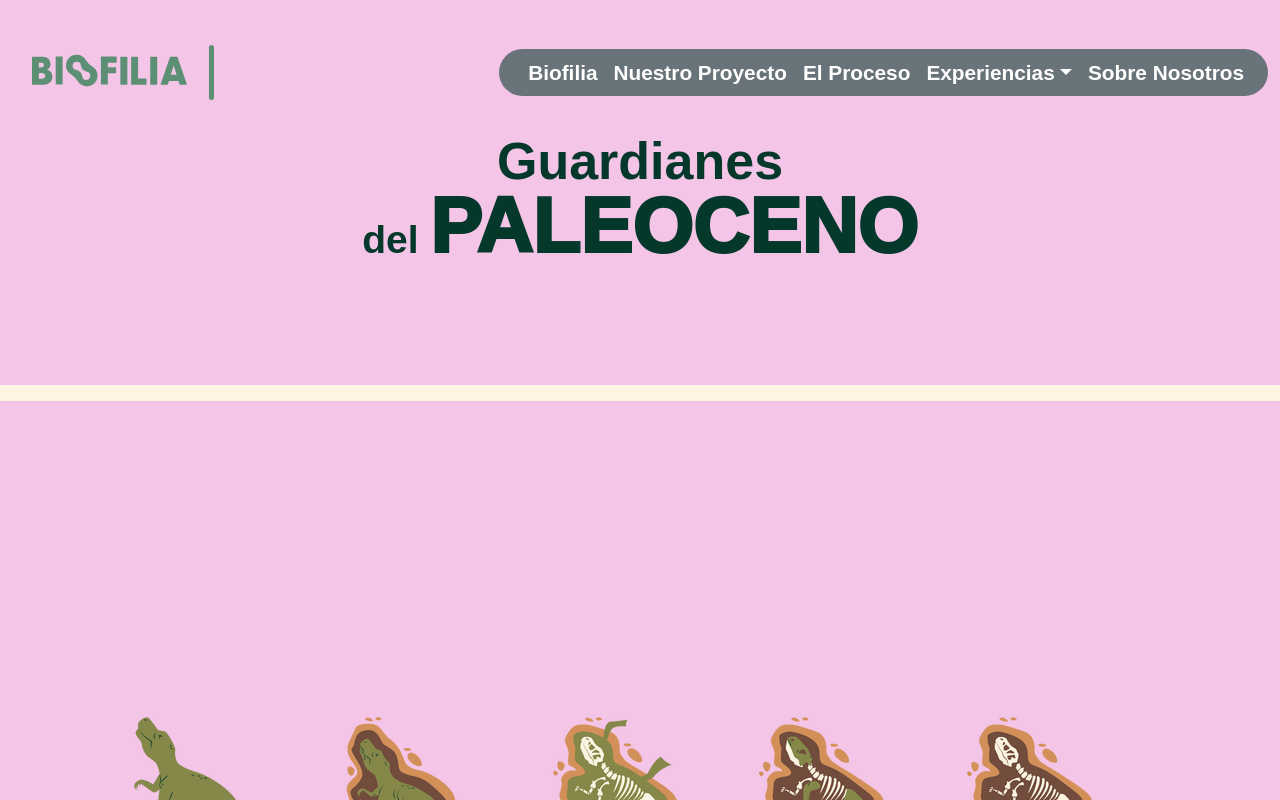
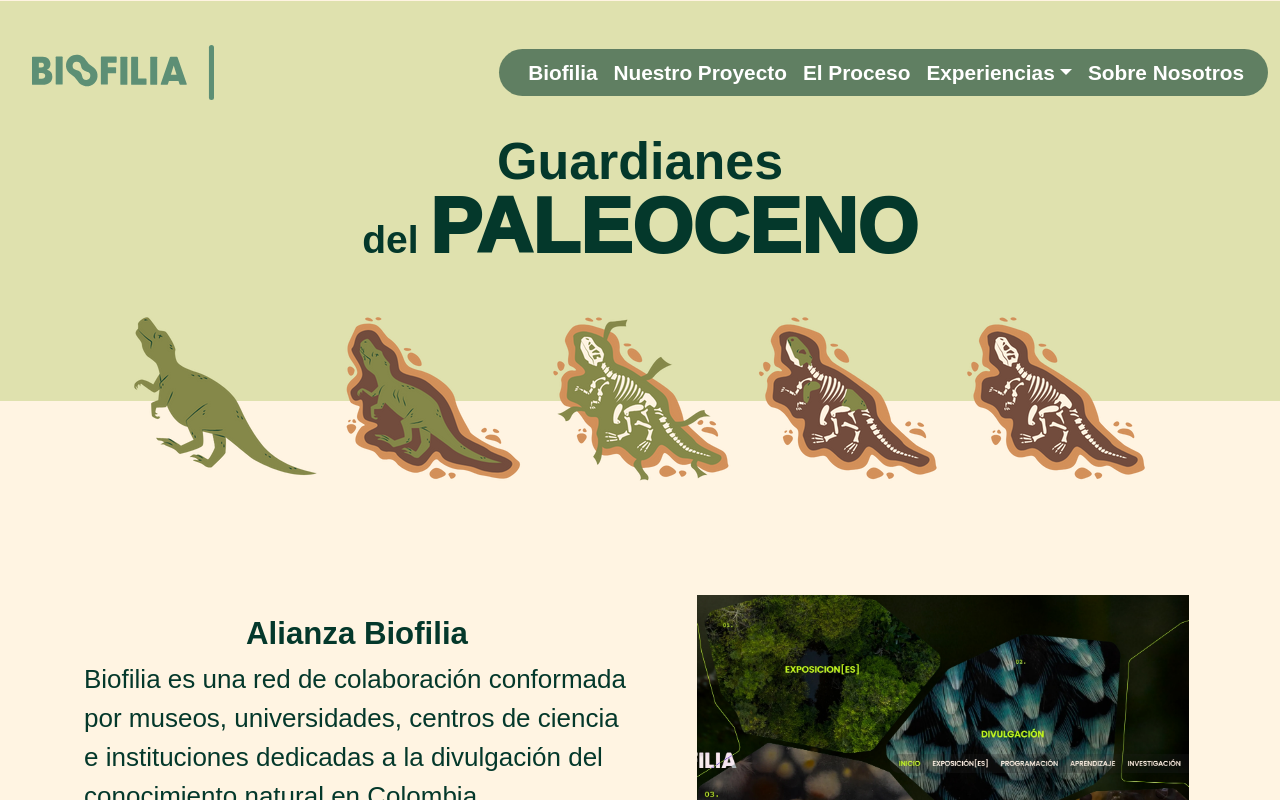
Before and after one commit to CarlosBe0305/Guardianes-del-Paleoceno, a React (Create React App) app: page / in a window 1280 px wide. Shown: the top 800 px of the page. Built offline with nearby package versions, Linux system fonts and the light colour scheme.

Commit message:
Refactor banner components for consistency; update styles and structure in Biofilia and HomePage

```diff
--- a/src/Pages/Biofilia.css
+++ b/src/Pages/Biofilia.css
@@ -23,12 +23,12 @@
   justify-content: center;
   color: white;
 }
-.Banner {
+.Banner-Biofilia {
     height: 50vh;
     background-color: #f4c5e7;
     z-index: 1;
-    top: -15px;
-    position: relative;
+    top: 0px;
+    position: absolute;
     width: 100vw;
 }
 .Logo{
--- a/src/Pages/Biofilia.js
+++ b/src/Pages/Biofilia.js
@@ -53,6 +53,8 @@ function Biofilia() {
   return (
     <div className="App">
       <header className="App-header">
+        <div className="Banner-Biofilia">
+              </div>
         <div className="Logo">
           <img
             src="/Images/Icono Biofilia.svg"
--- a/src/Pages/Components/NavFAB.js
+++ b/src/Pages/Components/NavFAB.js
@@ -11,8 +11,6 @@ function NavFAB() {
 
   return (
     <div className="App-Header">
-    <div className="Banner">
-              </div>
     <Navbar expand="lg" >
       <Container fluid className="fixed-top">
         {location.pathname !== "/Biofilia" && (
--- a/src/Pages/HomePage.css
+++ b/src/Pages/HomePage.css
@@ -9,7 +9,7 @@
   font-size: calc(10px + 2vmin);
   color: white;
 }
-.Banner {
+.Banner-Home {
     height: 50vh;
     background-color: #DFE1AE;
     z-index: 1;
--- a/src/Pages/HomePage.js
+++ b/src/Pages/HomePage.js
@@ -31,7 +31,7 @@ function HomePage() {
   return (
     <div className="App">
       <header className="App-header">
-        <div className="Banner">
+        <div className="Banner-Home">
               </div>
         <div className="Title">
           <h2>Guardianes</h2>
```
